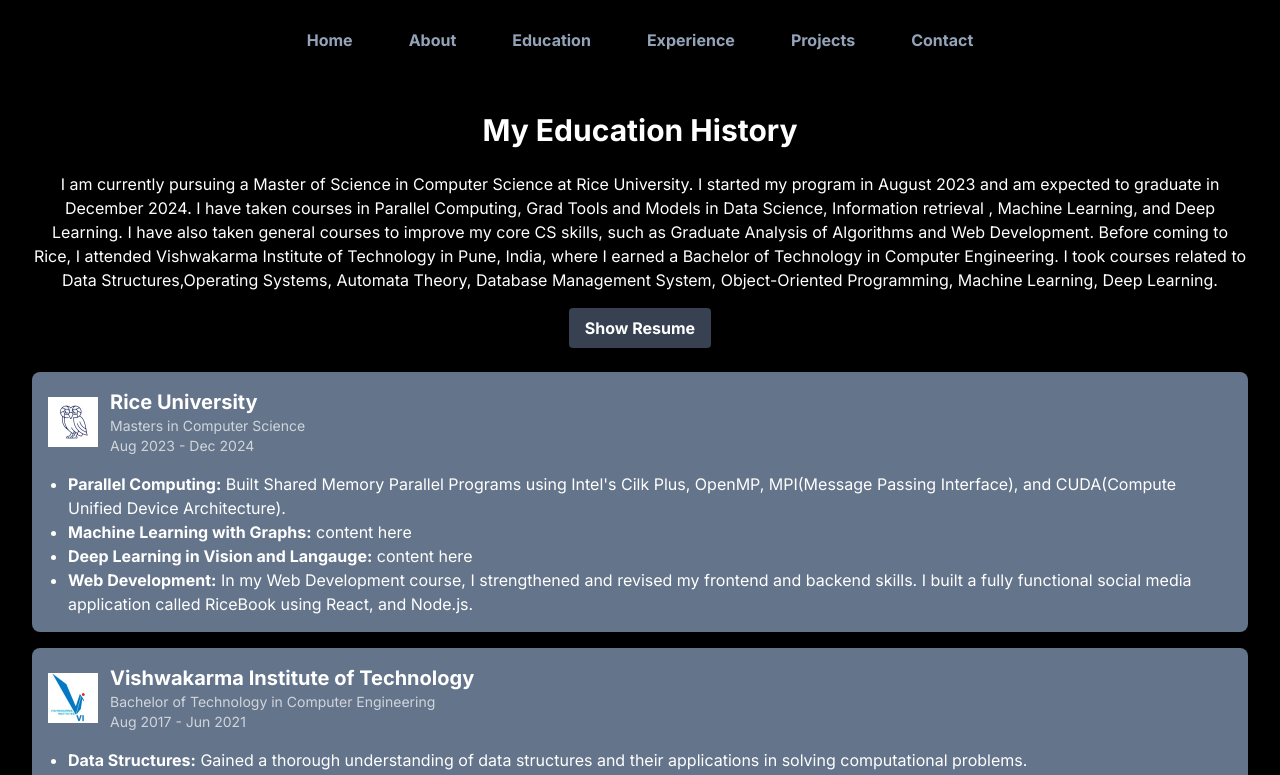
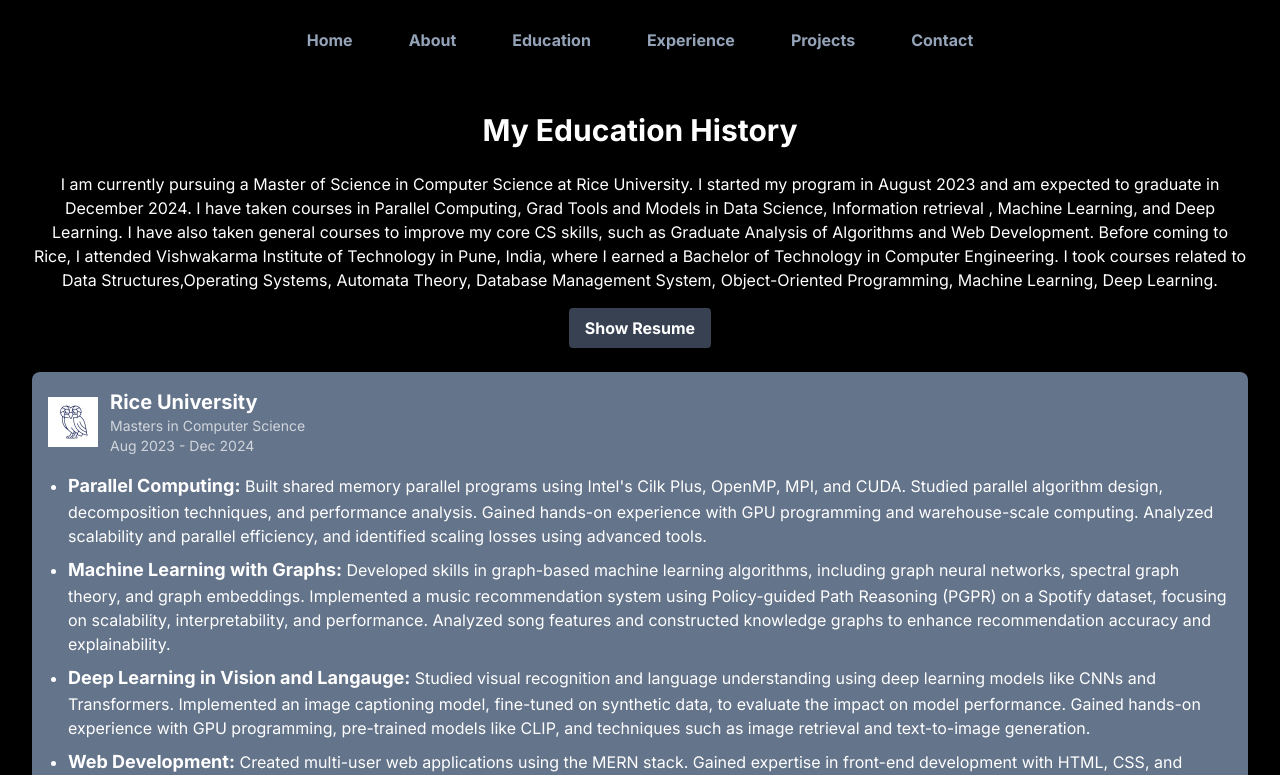
Before and after one commit to Swanand58/next-portfolio, a Next.js app: page /education in a window 1280 px wide. Shown: the top 775 px of the page. Built offline with nearby package versions, Linux system fonts and the light colour scheme.

Commit message:
Updated content

```diff
--- a/src/app/_components/page.tsx
+++ b/src/app/_components/page.tsx
@@ -212,7 +212,7 @@ interface ExperienceCardProps {
 
 const ExperienceCard: React.FC<ExperienceCardProps> = ({ experience }) => {
   return (
-    <div className="bg-slate-500 p-4 sm:p-6 rounded-lg shadow-md m-3">
+    <div className="bg-slate-500 hover:bg-slate-800 p-4 sm:p-6 rounded-lg shadow-md m-3">
       <div className="flex mb-4">
         <img
           src={experience.companyLogo}
--- a/src/app/about/page.tsx
+++ b/src/app/about/page.tsx
@@ -37,11 +37,11 @@ const About: React.FC = () => {
         </p>
         <p className="styled-paragraph text-center sm:text-center">
           Beyond my professional life, I am deeply passionate about music. I
-          listen to songs constantly and enjoy playing the guitar, which fuels
-          my creativity and helps me unwind. My musical tastes are diverse,
-          ranging from Linkin Park and Metallica to Bollywood music legends like
-          Sonu Nigam, KK, and Shreya Ghoshal. Music is an integral part of my
-          life, providing both inspiration and relaxation
+          listen to songs and enjoy playing the guitar, which fuels my
+          creativity and helps me unwind. My musical tastes are diverse, ranging
+          from Linkin Park and Metallica to Bollywood music legends like Sonu
+          Nigam, KK, and Shreya Ghoshal. Music is an integral part of my life,
+          providing both inspiration and relaxation
         </p>
       </div>
       <div className="w-full sm:w-auto mt-10 sm:mt-0 sm:mr-[80px] sm:ml-[80px] mr-[80px] ml-[160px]">
--- a/src/app/education/page.tsx
+++ b/src/app/education/page.tsx
@@ -33,7 +33,7 @@ const EducationPage: React.FC = () => {
           </button>
         </div>
         <div className="flex flex-col md:grid-cols-2 gap-4 mt-4">
-          <div className=" p-4 bg-slate-500 rounded-lg shadow-md">
+          <div className="p-4 bg-slate-500 hover:bg-slate-800 rounded-lg shadow-md">
             <div className="flex  items-center mb-4">
               <Image
                 src="/rice-logo.jpeg"
@@ -50,29 +50,52 @@ const EducationPage: React.FC = () => {
                 <p className="text-sm text-gray-300">Aug 2023 - Dec 2024</p>
               </div>
             </div>
-            <ul className="list-disc ml-5">
-              <li>
-                <strong>Parallel Computing:</strong> Built Shared Memory
-                Parallel Programs using Intel's Cilk Plus, OpenMP, MPI(Message
-                Passing Interface), and CUDA(Compute Unified Device
-                Architecture).
+            <ul className="list-disc ml-5 p-y-4">
+              <li className="mb-2">
+                <strong className=" text-lg">Parallel Computing:</strong> Built
+                shared memory parallel programs using Intel's Cilk Plus, OpenMP,
+                MPI, and CUDA. Studied parallel algorithm design, decomposition
+                techniques, and performance analysis. Gained hands-on experience
+                with GPU programming and warehouse-scale computing. Analyzed
+                scalability and parallel efficiency, and identified scaling
+                losses using advanced tools.
               </li>
-              <li>
-                <strong>Machine Learning with Graphs:</strong> content here
+              <li className="mb-2">
+                <strong className="text-lg">
+                  Machine Learning with Graphs:
+                </strong>{" "}
+                Developed skills in graph-based machine learning algorithms,
+                including graph neural networks, spectral graph theory, and
+                graph embeddings. Implemented a music recommendation system
+                using Policy-guided Path Reasoning (PGPR) on a Spotify dataset,
+                focusing on scalability, interpretability, and performance.
+                Analyzed song features and constructed knowledge graphs to
+                enhance recommendation accuracy and explainability.
               </li>
-              <li>
-                <strong>Deep Learning in Vision and Langauge:</strong> content
-                here
+              <li className="mb-2">
+                <strong className="text-lg">
+                  Deep Learning in Vision and Langauge:
+                </strong>{" "}
+                Studied visual recognition and language understanding using deep
+                learning models like CNNs and Transformers. Implemented an image
+                captioning model, fine-tuned on synthetic data, to evaluate the
+                impact on model performance. Gained hands-on experience with GPU
+                programming, pre-trained models like CLIP, and techniques such
+                as image retrieval and text-to-image generation.
               </li>
-              <li>
-                <strong>Web Development:</strong> In my Web Development course,
-                I strengthened and revised my frontend and backend skills. I
-                built a fully functional social media application called
-                RiceBook using React, and Node.js.
+              <li className="mb-2">
+                <strong className=" text-lg">Web Development:</strong> Created
+                multi-user web applications using the MERN stack. Gained
+                expertise in front-end development with HTML, CSS, and
+                JavaScript, and back-end development with Node.js, Express, and
+                MongoDB. Implemented industry best practices like test-driven
+                development and version control. Developed a fully functional,
+                scalable social media application called RiceBook, incorporating
+                modern web frameworks and design patterns.
               </li>
             </ul>
           </div>
-          <div className=" p-4 bg-slate-500 rounded-lg shadow-md">
+          <div className=" p-4 bg-slate-500 hover:bg-slate-800 rounded-lg shadow-md">
             <div className="flex items-center mb-4">
               <Image
                 src="/vit-logo.jpeg"
@@ -92,22 +115,22 @@ const EducationPage: React.FC = () => {
               </div>
             </div>
             <ul className="list-disc ml-5">
-              <li>
+              <li className="mb-2">
                 <strong>Data Structures:</strong> Gained a thorough
                 understanding of data structures and their applications in
                 solving computational problems.
               </li>
-              <li>
+              <li className="mb-2">
                 <strong>Object-Oriented Programming:</strong> Learned the
                 principles of object-oriented design and applied them in various
                 programming projects.
               </li>
-              <li>
+              <li className="mb-2">
                 <strong>Python Programming:</strong> Acquired proficiency in
                 Python programming and developed multiple applications using
                 Python.
               </li>
-              <li>
+              <li className="mb-2">
                 <strong>Deep Learning</strong> Studied the fundamentals of deep
                 learning and its applications. Built a deep learning project
                 called document classification using TensorFlow and Ludwig.
--- a/src/app/page.tsx
+++ b/src/app/page.tsx
@@ -40,22 +40,22 @@ const Home: React.FC = () => {
             Software Engineer, Technology Enthusiast, and Aspiring Musician
           </h1>
           <p className="mt-2 sm:mt-4">
-            I'm Swanand, a software developer based in Houston, Texas, currently
-            pursuing a Master's degree in Computer Science from Rice University.
-            My passion for technology and coding drives me to constantly learn
-            and explore new things. Beyond my love for coding, music is a
-            significant part of my life. I listen to songs all the time and
-            enjoy playing guitar. Music fuels my creativity and helps me unwind.
-            In my free time, I love to go on long biking drives, exploring new
-            places and enjoying the journey. Photography is another hobby of
-            mine; capturing moments and landscapes allows me to see the world
-            from different perspectives. Whenever I feel tired or stressed, a
-            cup of masala tea is my go-to stress buster. There's nothing quite
-            like the comfort of a warm, aromatic tea to rejuvenate my spirits.
-            Houston has become my new home as I embark on this exciting journey
-            of advanced studies in computer science. I'm eager to combine my
-            technical skills with my diverse interests to create innovative
-            solutions and contribute to the tech community.
+            I'm Swanand Sanjay Khonde, a software developer based in Houston,
+            Texas, currently pursuing a Master's degree in Computer Science from
+            Rice University. My passion for technology and coding drives me to
+            constantly learn and explore new things. Beyond my love for coding,
+            music is a significant part of my life. I listen to songs all the
+            time and enjoy playing guitar. Music fuels my creativity and helps
+            me unwind. In my free time, I love to go on long biking drives,
+            exploring new places and enjoying the journey. Photography is
+            another hobby of mine; capturing moments and landscapes allows me to
+            see the world from different perspectives. Whenever I feel tired or
+            stressed, a cup of masala tea is my go-to stress buster. There's
+            nothing quite like the comfort of a warm, aromatic tea to rejuvenate
+            my spirits. Houston has become my new home as I embark on this
+            exciting journey of advanced studies in computer science. I'm eager
+            to combine my technical skills with my diverse interests to create
+            innovative solutions and contribute to the tech community.
           </p>
           <SocialCard />
         </div>
```
Also changed, not shown: data/projects.ts (+11 -8 lines).
